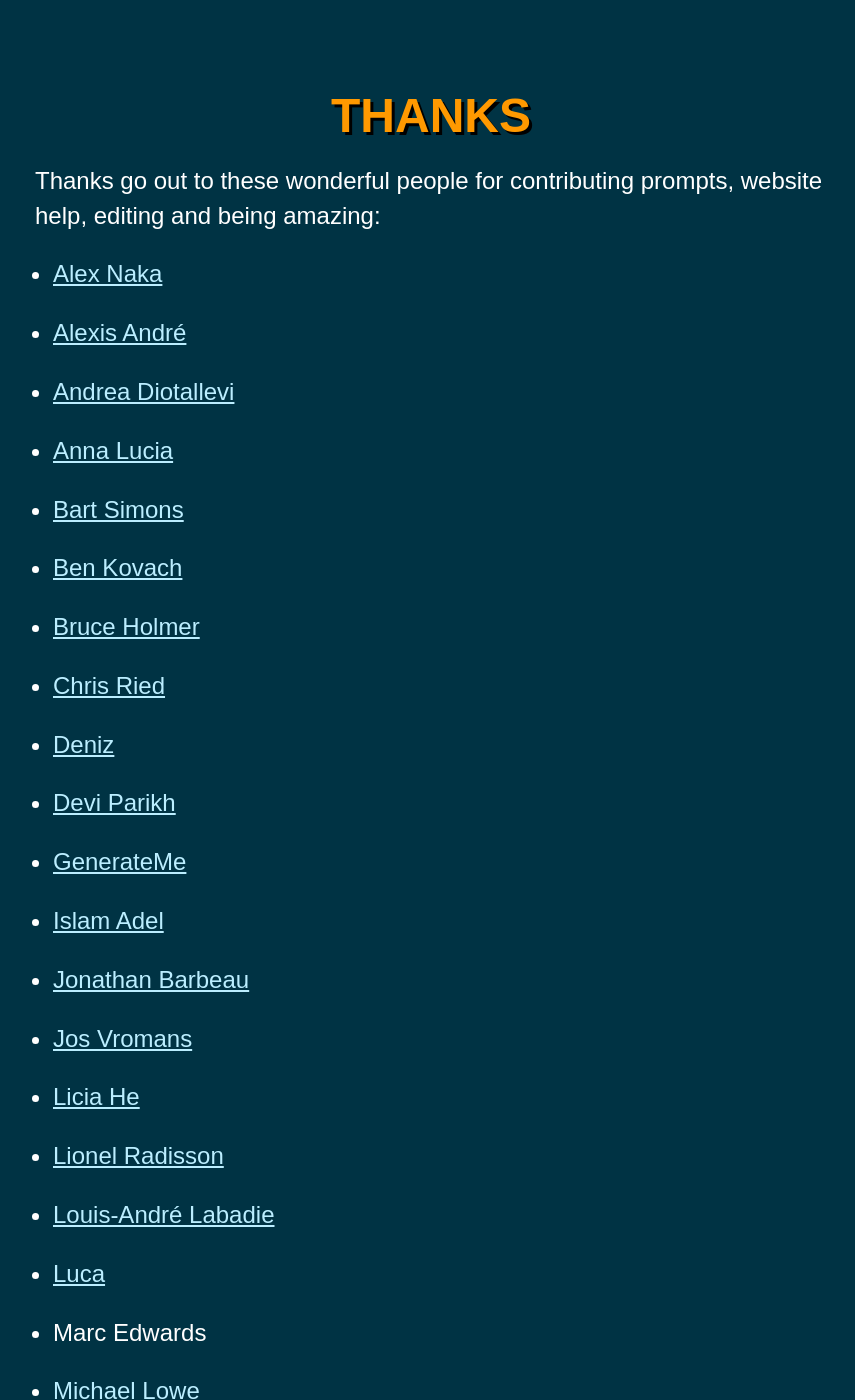
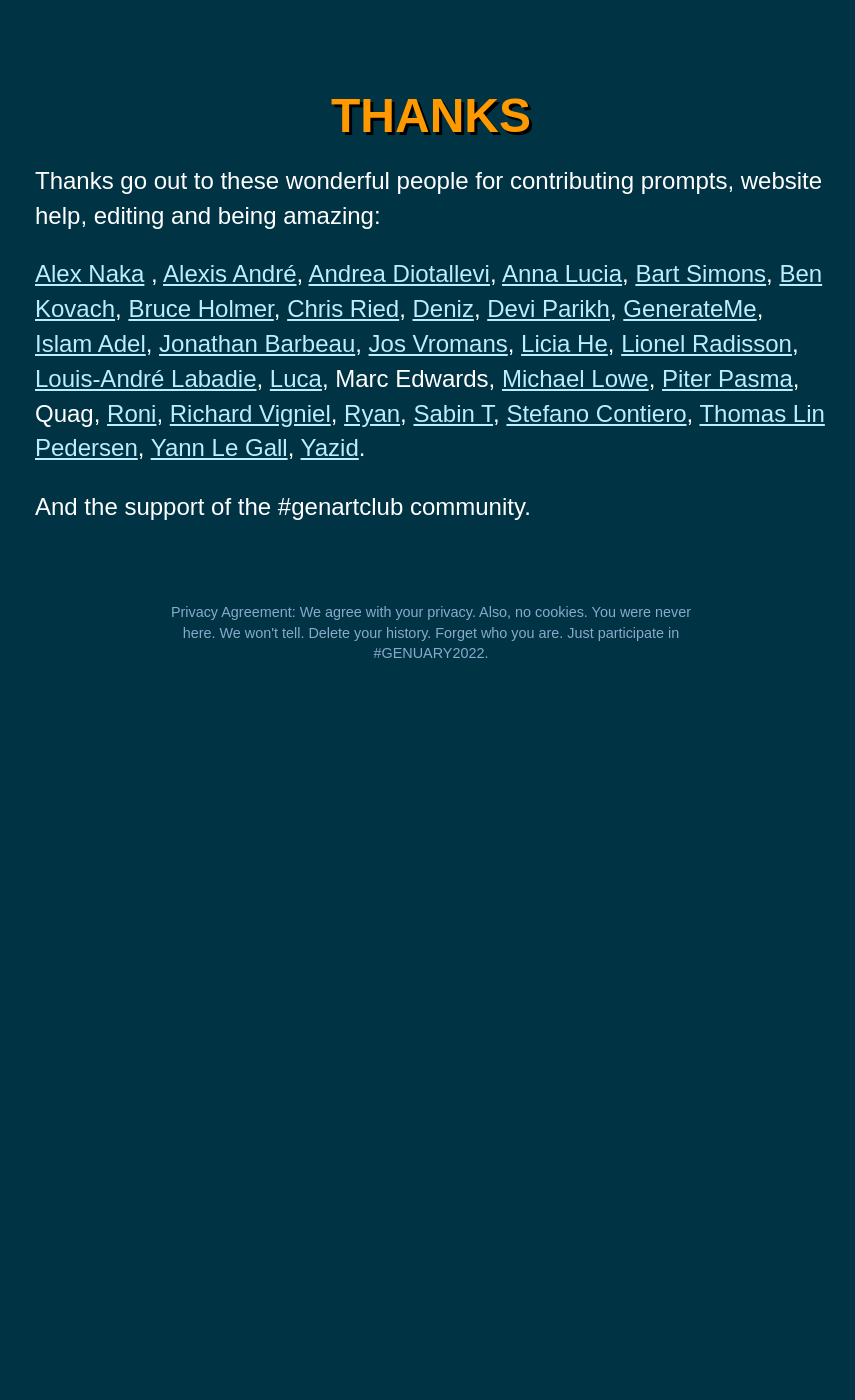
Before and after one commit to genuary2022/genuary2022.github.io, a Jekyll site: the page built from thanks.md, in a window 1280 px wide and 1400 px high, scrolled down 214 px. Shown: the whole window, without its empty margins (209-1064 px from the left). Built offline with Jekyll 4.4.1, drawn with Linux system fonts in a browser that asks for light colours; our own code applies the rules of GitHub Pages for plain Markdown files; after the commit the page ends 900 px from its top, so only the background shows below that.

Commit message:
thanks update

```diff
--- a/thanks.md
+++ b/thanks.md
@@ -2,35 +2,7 @@
 
 Thanks go out to these wonderful people for contributing prompts, website help, editing and being amazing:
 
-* [Alex Naka](https://www.instagram.com/bb_bygones)
-* [Alexis André](https://twitter.com/macTuitui)
-* [Andrea Diotallevi](https://twitter.com/adiotalleviart)
-* [Anna Lucia](https://twitter.com/annaluciacodes)
-* [Bart Simons](https://twitter.com/Unordered__list)
-* [Ben Kovach](https://twitter.com/bendotk)
-* [Bruce Holmer](https://twitter.com/bruceHolmer)
-* [Chris Ried](https://www.twitter.com/generativecoll)
-* [Deniz](https://twitter.com/ojelibalon)
-* [Devi Parikh](https://twitter.com/deviparikh)
-* [GenerateMe](https://twitter.com/generateme_blog)
-* [Islam Adel](https://twitter.com/j_maffe)
-* [Jonathan Barbeau](https://twitter.com/jbarbeau_Art)
-* [Jos Vromans](https://twitter.com/josVromans)
-* [Licia He](https://twitter.com/licia_He/)
-* [Lionel Radisson](https://twitter.com/makIO135/)
-* [Louis-André Labadie](https://twitter.com/lalabadie)
-* [Luca](https://twitter.com/ioan1x)
-* Marc Edwards
-* [Michael Lowe](https://twitter.com/mrjlowe)
-* [Piter Pasma](https://twitter.com/piterpasma)
-* Quag
-* [Roni](https://twitter.com/KaufmanRoni)
-* [Richard Vigniel](https://twitter.com/rvig_art)
-* [Ryan](https://twitter.com/rwstruhl)
-* [Sabin T](https://twitter.com/artbysabin)
-* [Stefano Contiero](https://twitter.com/stefan_contiero)
-* [Thomas Lin Pedersen](https://twitter.com/thomasp85)
-* [Yann Le Gall](https://twitter.com/yann_LeGall)
-* [Yazid](https://twitter.com/yazid)
+[Alex Naka](https://www.instagram.com/bb_bygones)
+, [Alexis André](https://twitter.com/macTuitui), [Andrea Diotallevi](https://twitter.com/adiotalleviart), [Anna Lucia](https://twitter.com/annaluciacodes), [Bart Simons](https://twitter.com/Unordered__list), [Ben Kovach](https://twitter.com/bendotk), [Bruce Holmer](https://twitter.com/bruceHolmer), [Chris Ried](https://www.twitter.com/generativecoll), [Deniz](https://twitter.com/ojelibalon), [Devi Parikh](https://twitter.com/deviparikh), [GenerateMe](https://twitter.com/generateme_blog), [Islam Adel](https://twitter.com/j_maffe), [Jonathan Barbeau](https://twitter.com/jbarbeau_Art), [Jos Vromans](https://twitter.com/josVromans), [Licia He](https://twitter.com/licia_He/), [Lionel Radisson](https://twitter.com/makIO135/), [Louis-André Labadie](https://twitter.com/lalabadie), [Luca](https://twitter.com/ioan1x), Marc Edwards, [Michael Lowe](https://twitter.com/mrjlowe), [Piter Pasma](https://twitter.com/piterpasma), Quag, [Roni](https://twitter.com/KaufmanRoni), [Richard Vigniel](https://twitter.com/rvig_art), [Ryan](https://twitter.com/rwstruhl), [Sabin T](https://twitter.com/artbysabin), [Stefano Contiero](https://twitter.com/stefan_contiero), [Thomas Lin Pedersen](https://twitter.com/thomasp85), [Yann Le Gall](https://twitter.com/yann_LeGall), [Yazid](https://twitter.com/yazid).
 
 And the support of the #genartclub community.
```
